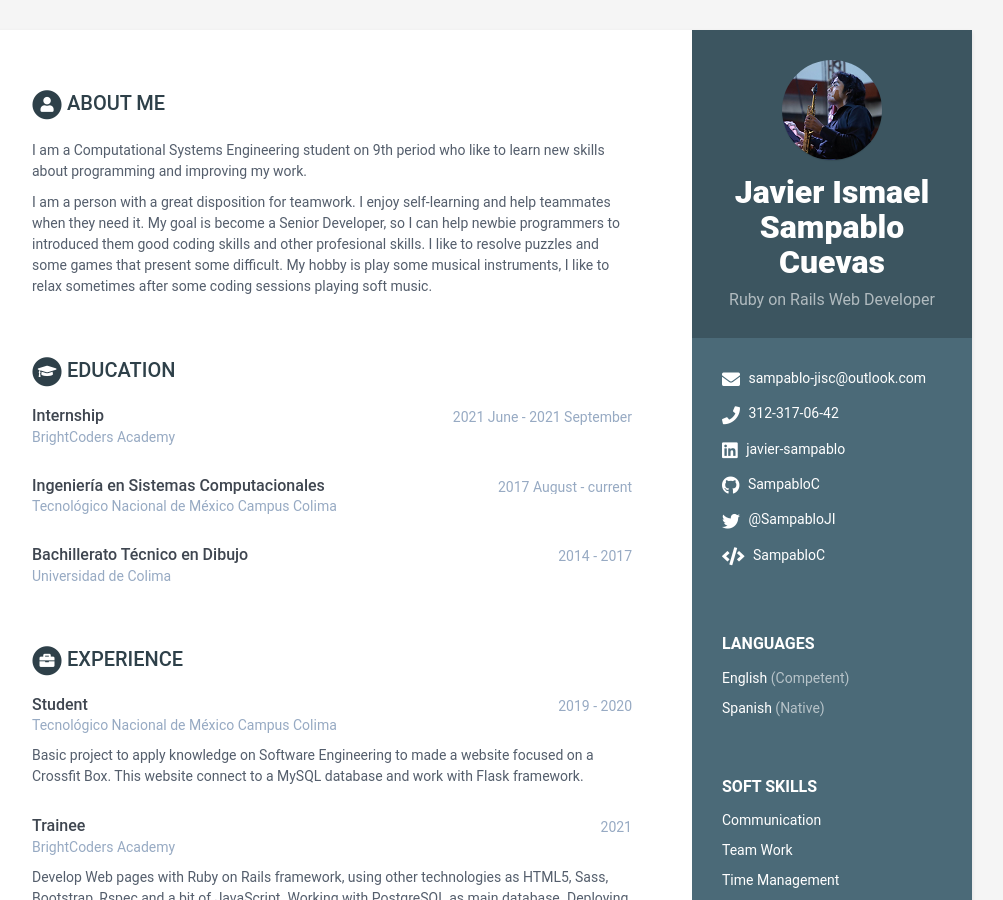
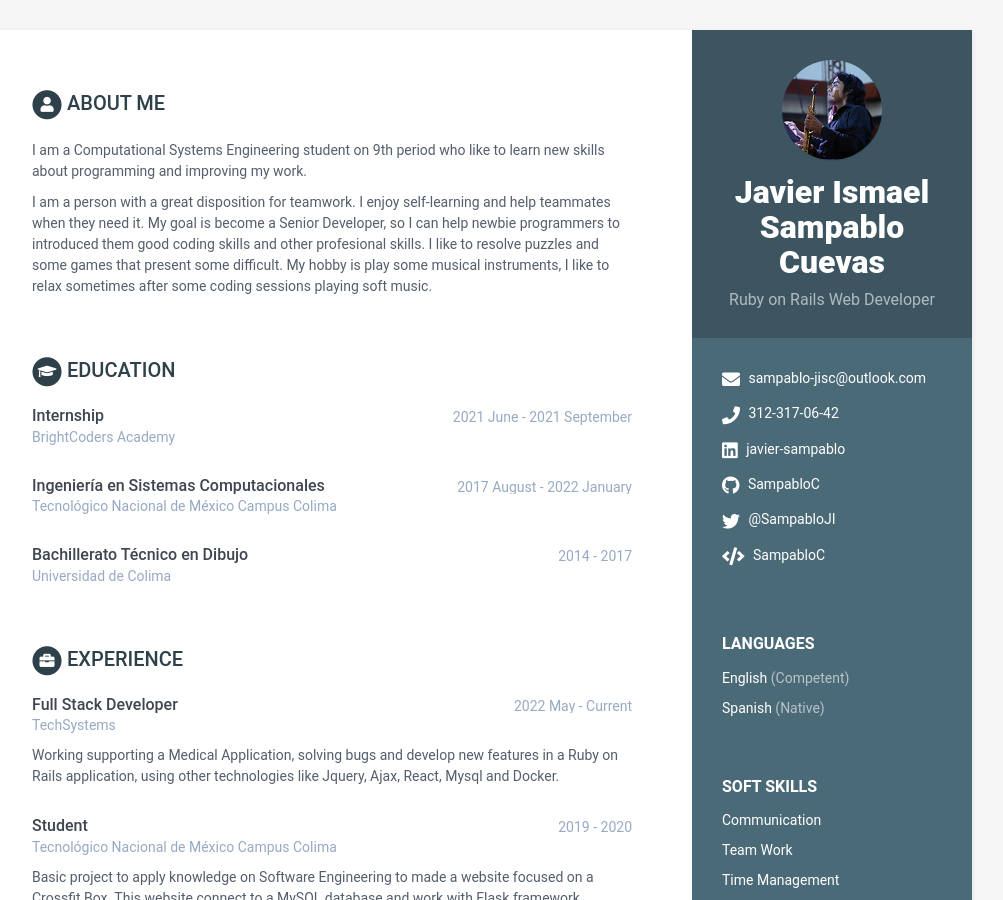
Before and after one commit to SampabloC/SampabloC, a Jekyll site: the page built from index.html, in a window 1280 px wide and 900 px high. Shown: the whole window, without its empty margins (168-1171 px from the left). Built offline with Jekyll 4.4.1, drawn with Linux system fonts in a browser that asks for light colours.

Commit message:
Update data.yml

```diff
--- a/_data/data.yml
+++ b/_data/data.yml
@@ -82,7 +82,7 @@ educationcomplete:
 
   - degree: Ingeniería en Sistemas Computacionales
     university: Tecnológico Nacional de México Campus Colima
-    time: 2017 August - current
+    time: 2017 August - 2022 January
     details: |
 
   - degree: Bachillerato Técnico en Dibujo
@@ -109,6 +109,13 @@ educationcomplete:
 
 # Registra aquí tu experiencia. Agrega o elimina según sea necesario
 experiences:
+   - role: Full Stack Developer
+     time: 2022 May - Current
+     company: TechSystems
+     details: |
+        Working supporting a Medical Application, solving bugs and develop new features in a Ruby on Rails application,
+        using other technologies like Jquery, Ajax, React, Mysql and Docker.
+
    - role: Student
      time: 2019 - 2020
      company: Tecnológico Nacional de México Campus Colima
@@ -165,16 +172,16 @@ skills:
 
   toolset:
     - name: Python
-      level: 55%
+      level: 50%
 
     - name: Java
-      level: 65%
+      level: 60%
 
     - name: Git
       level: 70%
 
     - name: Ruby
-      level: 60%
+      level: 70%
 
     - name: HTML
       level: 70%
@@ -192,7 +199,7 @@ skills:
       level: 60%
 
     - name: Rails
-      level: 50%
+      level: 60%
 
 # NO MODIFICAR
 footer: >
```
